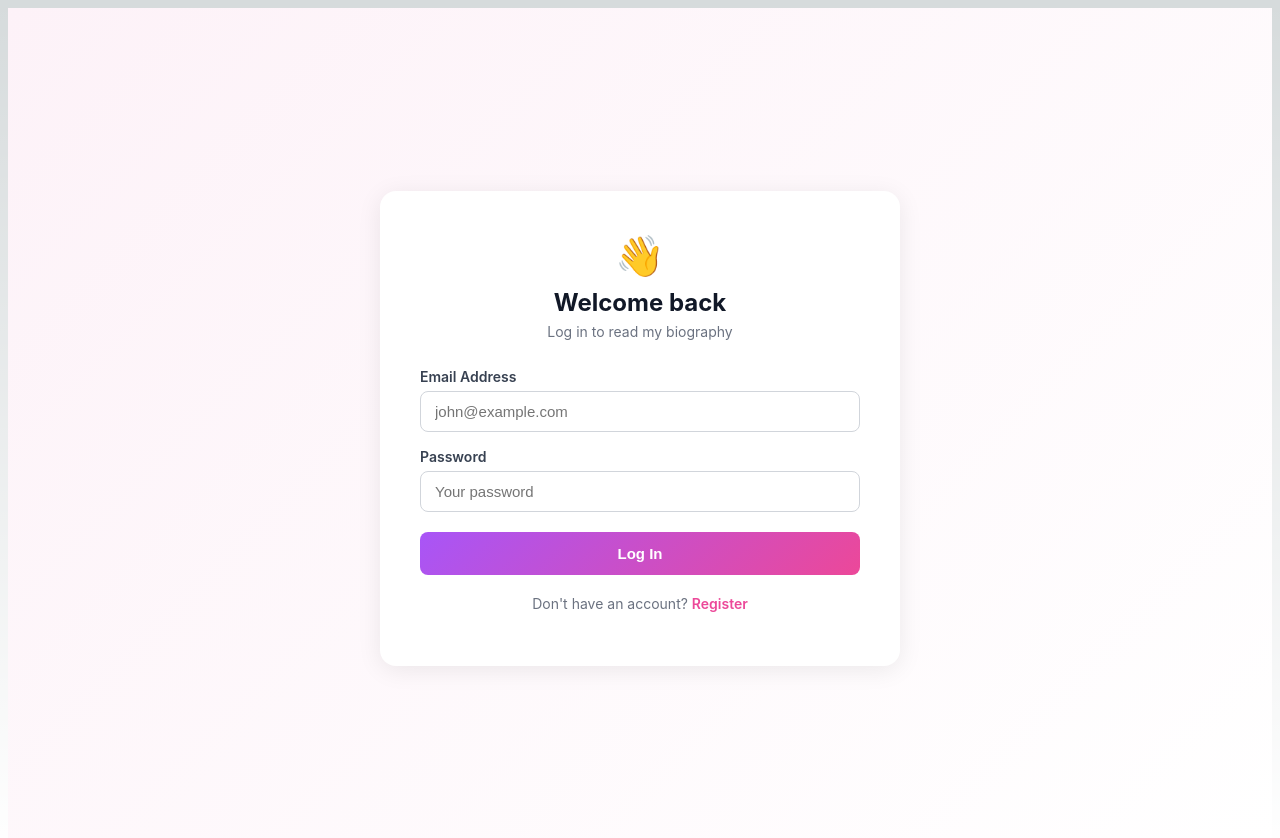
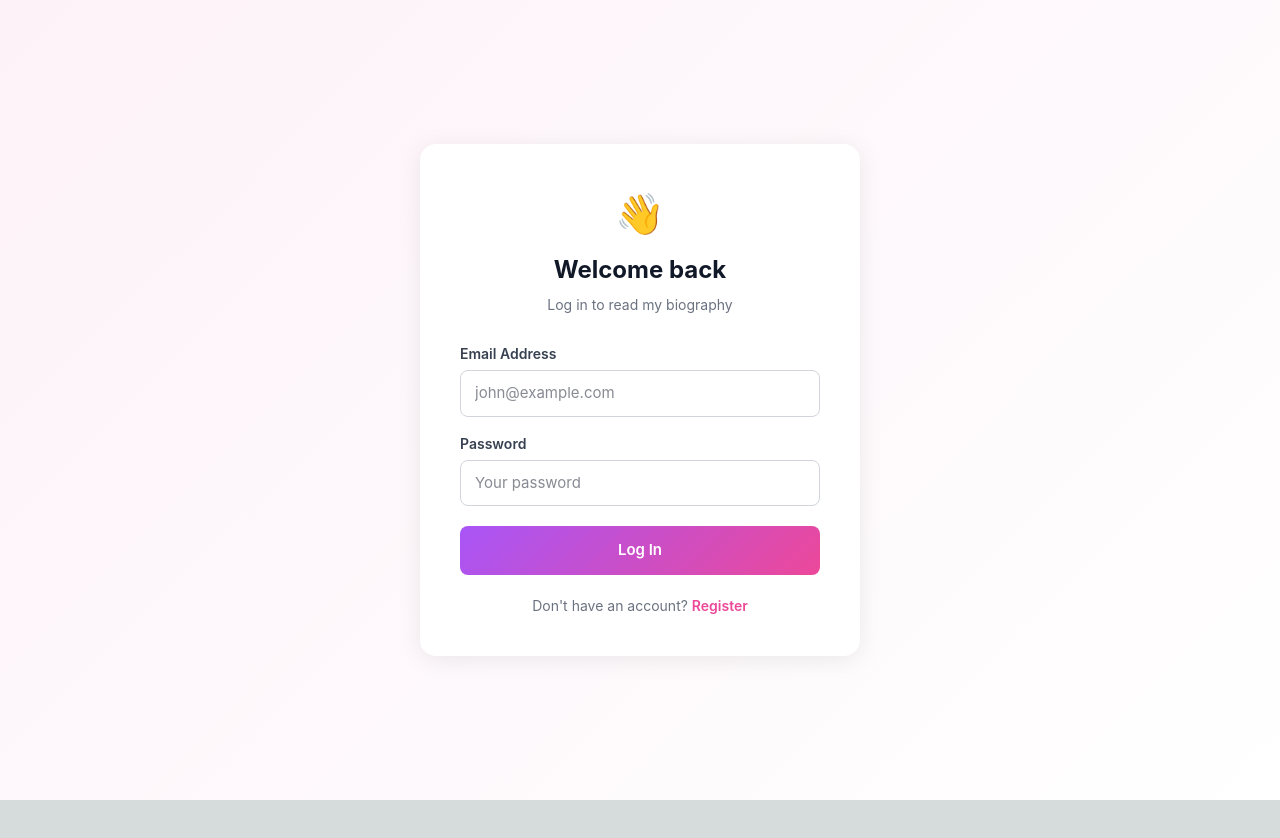
Before and after one commit to EdhayaGitforWork/MyWebsite, a Next.js app in the folder mywebsite-frontend/: page /login in a window 1280 px wide. Shown: the top 838 px of the page. After the commit the page ends 800 px from the top, so only its background shows below. Built offline with nearby package versions, Linux system fonts and the light colour scheme; no server answers.

Commit message:
Arranging cards inside Blog

```diff
--- a/mywebsite-frontend/app/globals.css
+++ b/mywebsite-frontend/app/globals.css
@@ -1,6 +1,4 @@
-@tailwind base;
-@tailwind components;
-@tailwind utilities;
+@import "tailwindcss";
 
 :root {
   --foreground-rgb: 0, 0, 0;
--- a/mywebsite-frontend/tailwind.config.ts
+++ b/mywebsite-frontend/tailwind.config.ts
@@ -1,14 +1,4 @@
 import type { Config } from 'tailwindcss'
-
-/** @type {import('tailwindcss').Config} */
-module.exports = {
-  content: [
-    "./app/**/*.{js,ts,jsx,tsx}",
-    "./components/**/*.{js,ts,jsx,tsx}",
-  ],
-  theme: { extend: {} },
-  plugins: [],
-};
 
 const config: Config = {
   content: [
@@ -27,4 +17,5 @@ const config: Config = {
   },
   plugins: [],
 }
+
 export default config
```
